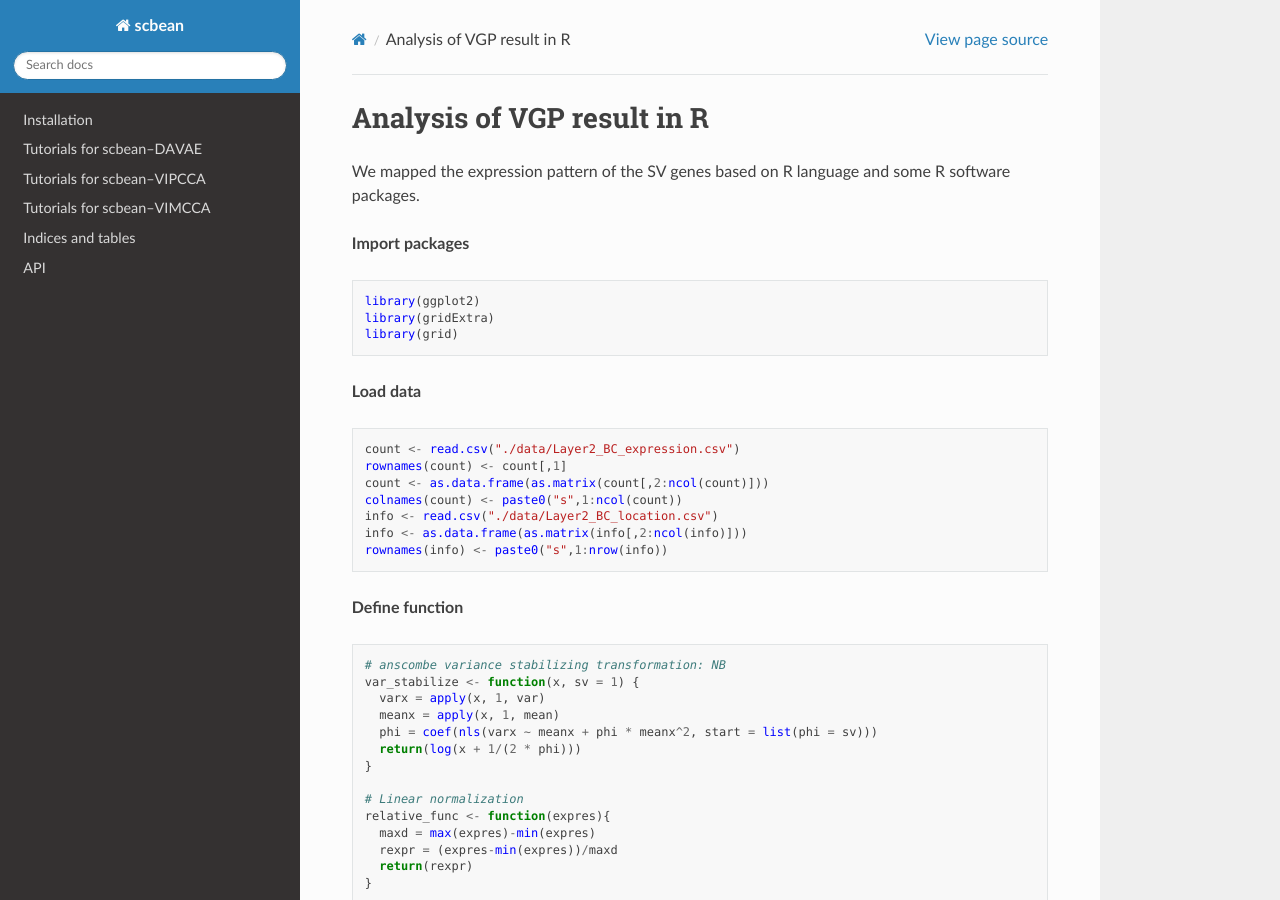
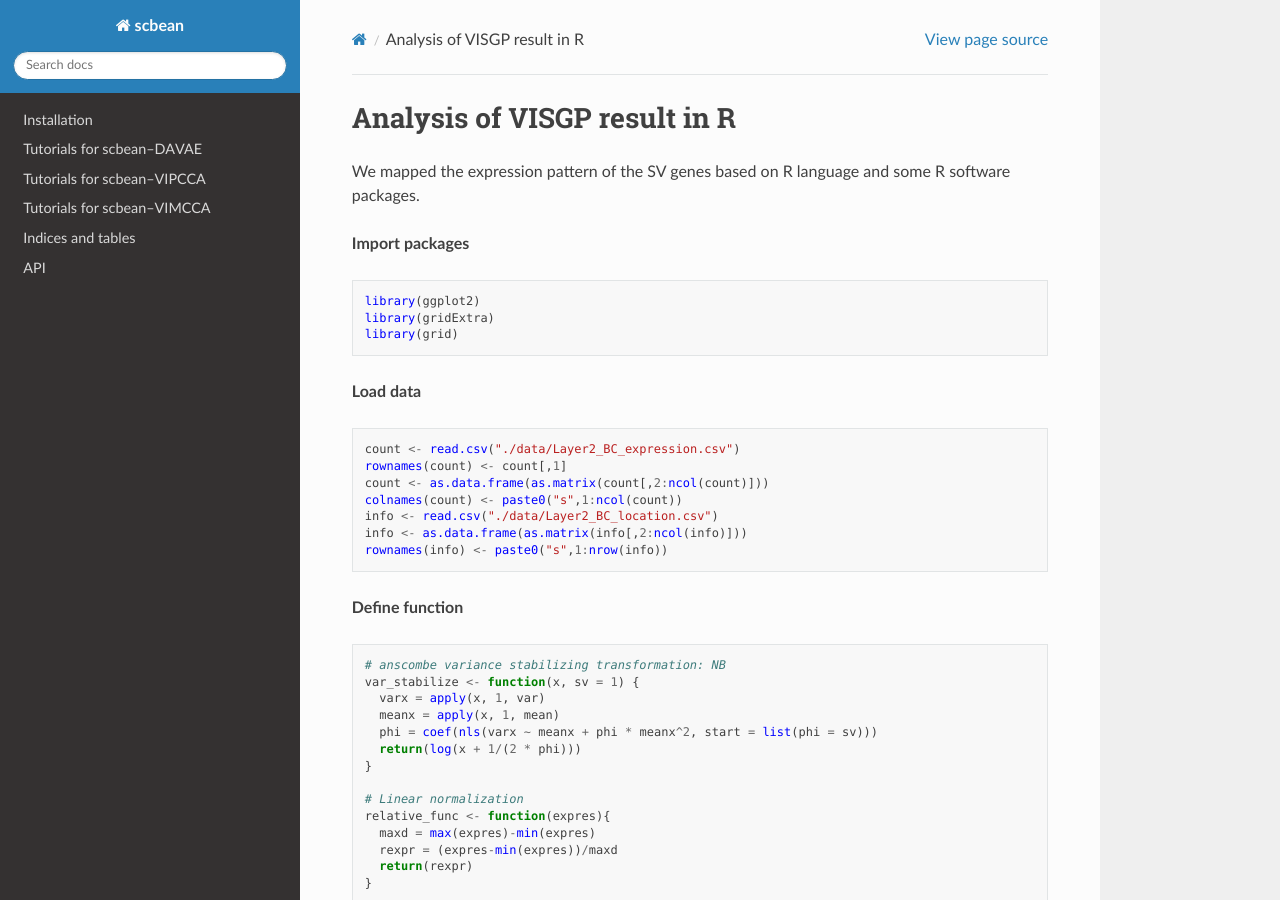
Before and after one commit to jhu99/scbean, a Sphinx documentation site: the page built from docs/source/tutorials/visgp_R_analysis.md, in a window 1280 px wide and 900 px high. Built offline with Sphinx 7.4.7 and the Read the Docs theme 2.0.0, drawn with Linux system fonts in a browser that asks for light colours; pages that are not in the unit, such as notebooks, are missing from menus.

Commit message:
Update and rename vgp_R_analysis.md to visgp_R_analysis.md

```diff
--- a/docs/source/tutorials/vgp_R_analysis.md
+++ b/docs/source/tutorials/visgp_R_analysis.md
@@ -1,4 +1,4 @@
-# Analysis of VGP result in R
+# Analysis of VISGP result in R
 We mapped the expression pattern of the SV genes based on R language and some R software packages.
 
 
```
